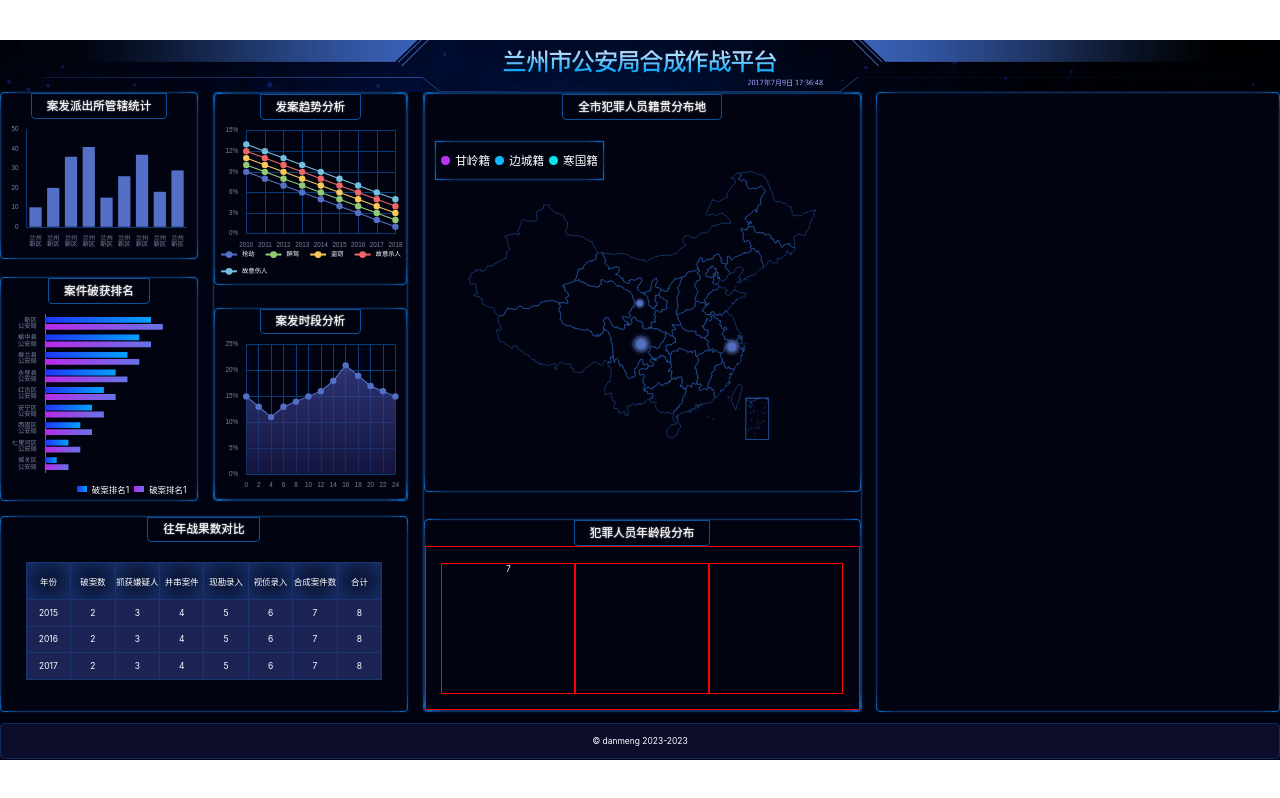
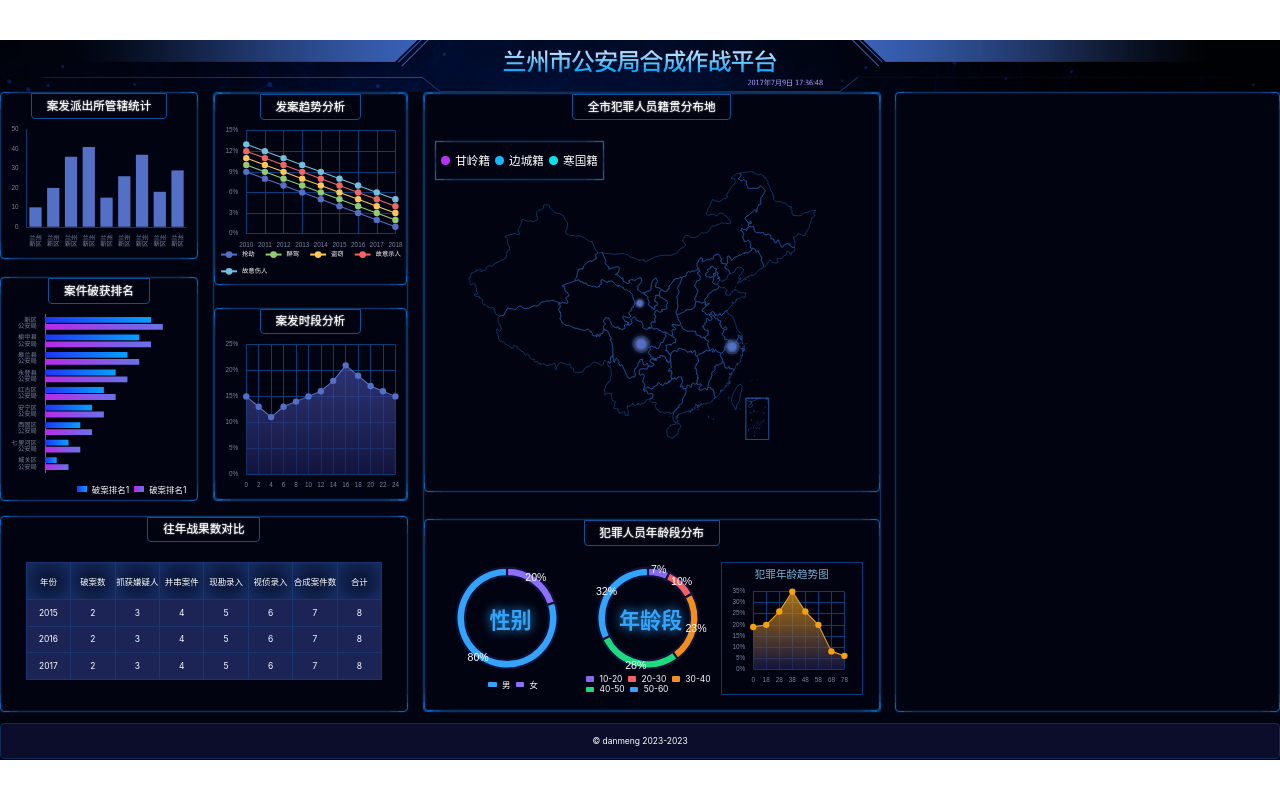
Before and after one commit to AmberWANGDM/vue-ts-dashboard, a Vue app: page / in a window 1280 px wide. Built offline with nearby package versions, Linux system fonts and the light colour scheme.

Commit message:
完成 chart7-9

```diff
--- a/src/assets/css/home.scss
+++ b/src/assets/css/home.scss
@@ -195,7 +195,6 @@
       > .charts {
         width: 100%;
         flex: 1;
-        border: 1px solid red;
         display: flex;
         padding: px(30);
       }
@@ -203,9 +202,63 @@
       &-图2,
       &-图3 {
         flex: 1;
-        border: 1px solid red;
         display: flex;
         flex-direction: column;
+      }
+      &-图1,
+      &-图2 {
+        .legend {
+          height: px(40);
+          display: flex;
+          align-items: center;
+          justify-content: center;
+          flex-wrap: wrap;
+          > span {
+            display: inline-block;
+            width: px(16);
+            height: px(10);
+            border-radius: px(2);
+            margin: 0 px(10);
+          }
+          .male {
+            background: #33a4fa;
+          }
+          .female {
+            background: #8d70f8;
+          }
+        }
+        .chart {
+          position: relative;
+          display: flex;
+          > .main {
+            flex: 1;
+          }
+          > .text {
+            position: absolute;
+            top: 50%;
+            left: 50%;
+            transform: translate(-50%, -50%);
+            color: #33a4fa;
+            font-size: px(40);
+            text-shadow: 0 0 px(20) #33a4fa;
+            font-weight: bold;
+          }
+        }
+      }
+      &-图2 {
+        width: px(290);
+        flex-shrink: 0;
+        .legend {
+          justify-content: flex-start;
+        }
+      }
+      &-图3 {
+        border: 1px solid #08397d;
+        h3 {
+          font-size: px(20);
+          color: #7ab6db;
+          margin-top: px(6);
+        }
       }
     }
   }
--- a/src/components/Chart7.vue
+++ b/src/components/Chart7.vue
@@ -1,6 +1,13 @@
 <template>
-  <div class="年龄段-图1">7
-    <div class="chart" ref="divRef"></div>
+  <div class="年龄段-图1">
+    <div class="chart">
+      <div class="main" ref="divRef" />
+      <div class="text">性别</div>
+    </div>
+    <div class="legend">
+      <span class="male" />男
+      <span class="female" />女
+    </div>
   </div>
 </template>
 
@@ -8,14 +15,42 @@
 import * as echarts from 'echarts';
 import { createEchartsOptions } from '../shared/create-echarts-options';
 import { onMounted, ref } from 'vue'
+import { px } from '../shared/px';
 const divRef = ref<HTMLDivElement>()
 onMounted(() => {
-  if (!divRef.value) return
-  var myChart = echarts.init(divRef.value)
-  myChart.setOption(createEchartsOptions({}))
+  var myChart = echarts.init(divRef.value);
+  myChart.setOption(createEchartsOptions({
+    color: ['#8D70F8', '#33A4FA'],
+    xAxis: { show: false },
+    yAxis: { show: false },
+    legend: { show: false },
+    series: [
+      {
+        name: '访问来源',
+        type: 'pie',
+        radius: ['75%', '90%'],
+        avoidLabelOverlap: false,
+        label: {
+          show: true, position: 'inside', textStyle: { color: 'white', fontSize: px(20) },
+          formatter(options) {
+            return options.value * 100 + '%';
+          }
+        },
+        labelLine: { show: false },
+        itemStyle: {
+          borderColor: '#0F113A',
+          borderWidth: px(4)
+        },
+        data: [
+          { value: 0.2, name: '女' },
+          { value: 0.8, name: '男' },
+        ]
+      }
+    ]
+  }));
 })
 </script>
 
 <style lang="scss" scoped>
-
+@import '../assets/css/home.scss';
 </style>
--- a/src/components/Chart8.vue
+++ b/src/components/Chart8.vue
@@ -1,6 +1,16 @@
 <template>
-  <div class="年龄段-图2">
-    <div class="chart" ref="divRef"></div>
+  <div className="年龄段-图2">
+    <div className="chart">
+      <div className="main" ref="divRef" />
+      <div className="text">年龄段</div>
+    </div>
+    <div className="legend">
+      <span :style="{ background: colors[0] }" />10-20
+      <span :style="{ background: colors[1] }" />20-30
+      <span :style="{ background: colors[2] }" />30-40
+      <span :style="{ background: colors[3] }" />40-50
+      <span :style="{ background: colors[4] }" />50-60
+    </div>
   </div>
 </template>
 
@@ -8,14 +18,47 @@
 import * as echarts from 'echarts';
 import { createEchartsOptions } from '../shared/create-echarts-options';
 import { onMounted, ref } from 'vue'
+import { px } from '../shared/px';
 const divRef = ref<HTMLDivElement>()
+const colors = ['#856BED', '#F46064', '#F38E1C', '#1CDB7C', '#33A4FA'];
 onMounted(() => {
   if (!divRef.value) return
   var myChart = echarts.init(divRef.value)
-  myChart.setOption(createEchartsOptions({}))
+  myChart.setOption(createEchartsOptions({
+    color: colors,
+    xAxis: { show: false },
+    yAxis: { show: false },
+    legend: { show: false },
+    series: [
+      {
+        name: '访问来源',
+        type: 'pie',
+        radius: ['75%', '90%'],
+        avoidLabelOverlap: false,
+        label: {
+          show: true, position: 'inside', textStyle: { color: 'white', fontSize: px(20) },
+          formatter(options) {
+            return (options.value * 100).toFixed(0) + '%';
+          }
+        },
+        labelLine: { show: false },
+        itemStyle: {
+          borderColor: '#0F113A',
+          borderWidth: px(4)
+        },
+        data: [
+          { value: 0.07, name: '10-20' },
+          { value: 0.10, name: '20-30' },
+          { value: 0.23, name: '30-40' },
+          { value: 0.28, name: '40-50' },
+          { value: 0.32, name: '50-60' },
+        ]
+      }
+    ]
+  }));
 })
 </script>
 
 <style lang="scss" scoped>
-
+@import '../assets/css/home.scss';
 </style>
--- a/src/components/Chart9.vue
+++ b/src/components/Chart9.vue
@@ -1,5 +1,6 @@
 <template>
   <div class="年龄段-图3">
+    <h3>犯罪年龄趋势图</h3>
     <div class="chart" ref="divRef"></div>
   </div>
 </template>
@@ -8,14 +9,54 @@
 import * as echarts from 'echarts';
 import { createEchartsOptions } from '../shared/create-echarts-options';
 import { onMounted, ref } from 'vue'
+import { px } from '../shared/px';
 const divRef = ref<HTMLDivElement>()
 onMounted(() => {
   if (!divRef.value) return
   var myChart = echarts.init(divRef.value)
-  myChart.setOption(createEchartsOptions({}))
+  myChart.setOption(createEchartsOptions({
+    color: '#F7A110',
+    xAxis: {
+      type: 'category',
+      boundaryGap: false,
+      data: [0, 18, 28, 38, 48, 58, 68, 78],
+      splitLine: { show: true, lineStyle: { color: '#073E78' } },
+      axisTick: { show: false },
+      axisLine: { show: false },
+    },
+    yAxis: {
+      type: 'value',
+      splitLine: { lineStyle: { color: '#073E78' } },
+      axisLabel: {
+        formatter(val) {
+          return val * 100 + '%';
+        }
+      }
+    },
+    series: [{
+      type: 'line',
+      data: [
+        0.19, 0.20, 0.26,
+        0.35, 0.26, 0.20,
+        0.08, 0.06
+      ],
+      symbol: 'circle',
+      symbolSize: px(12),
+      lineStyle: { width: px(2) },
+      areaStyle: {
+        color: new echarts.graphic.LinearGradient(0, 0, 0, 1, [{
+          offset: 0,
+          color: '#F7A110'
+        }, {
+          offset: 1,
+          color: '#1B1D52'
+        }]),
+      }
+    }]
+  }));
 })
 </script>
 
 <style lang="scss" scoped>
-
+@import '../assets/css/home.scss';
 </style>
```
